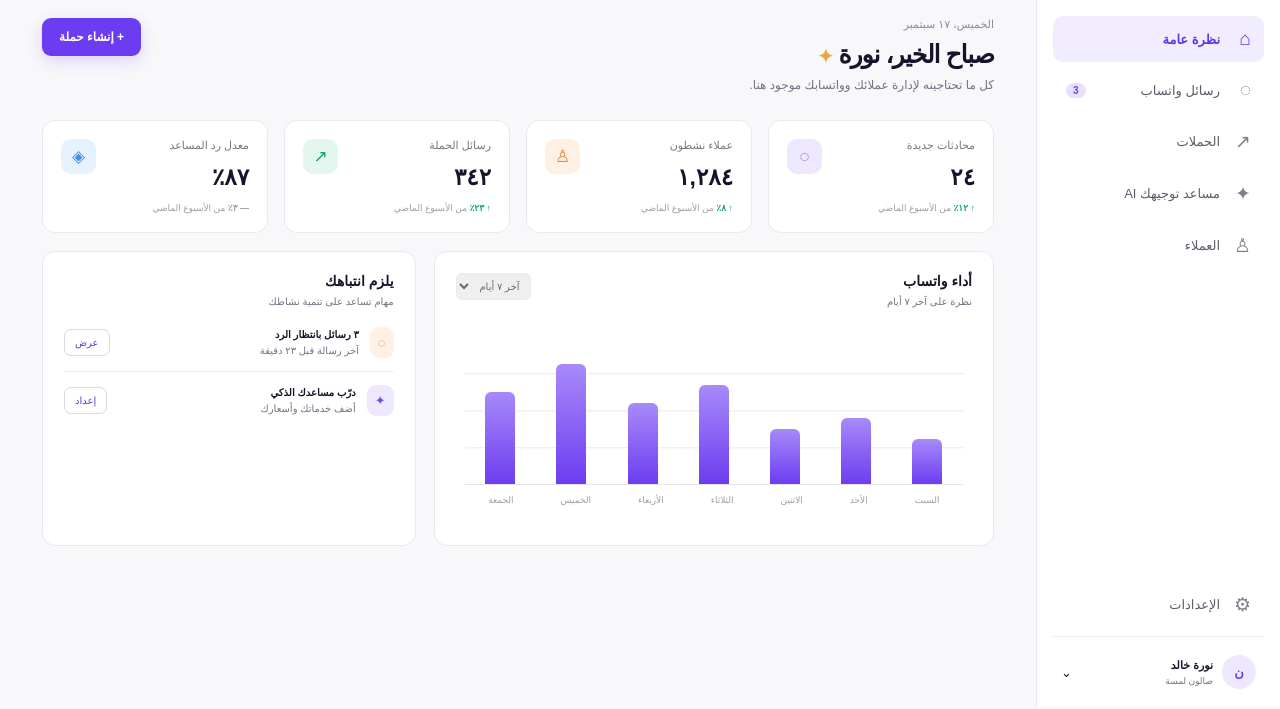
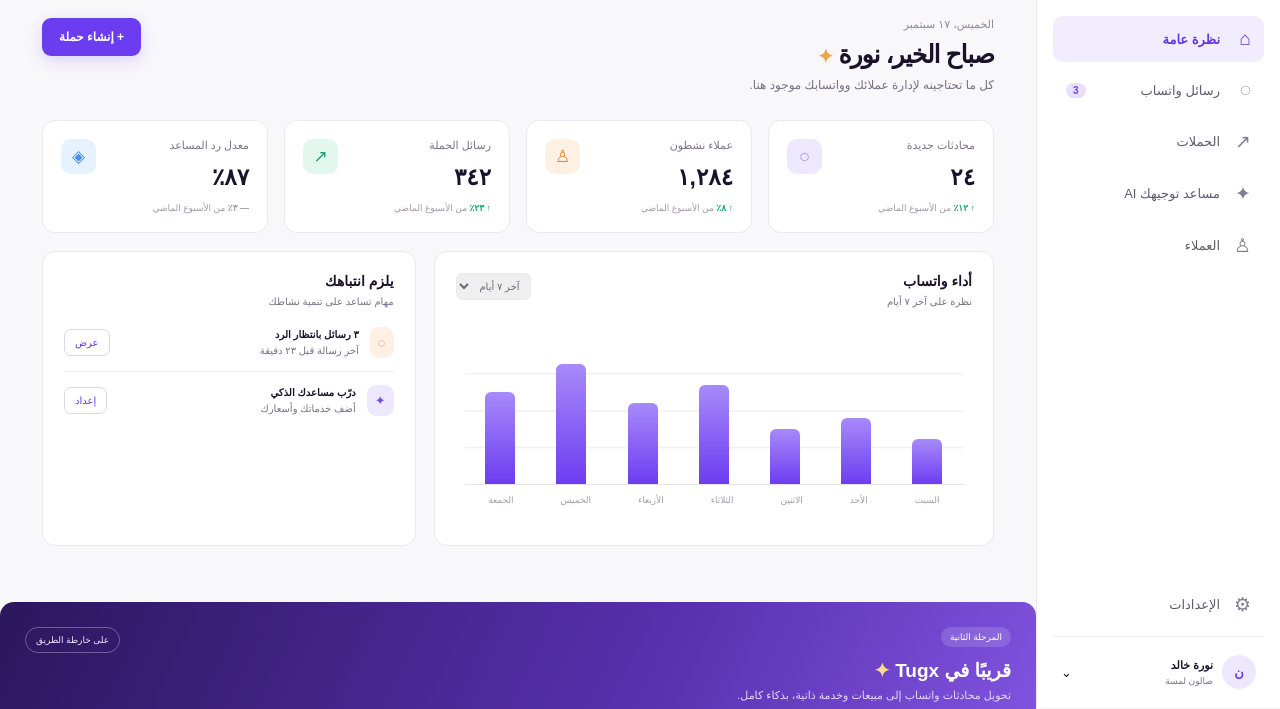
Before and after one commit to Tugxs/tugx-sa, a plain HTML site: page index.html in a window 1280 px wide. Shown: the part 93-802 px from the top of the page. Drawn offline with Linux system fonts and the light colour scheme; a web font is replaced by a local one.

Commit message:
Add coming soon phase two experience

```diff
--- a/index.html
+++ b/index.html
@@ -8,6 +8,7 @@
     <link rel="preconnect" href="https://fonts.gstatic.com" crossorigin />
     <link href="https://fonts.googleapis.com/css2?family=Alexandria:wght@400;500;600;700;800&display=swap" rel="stylesheet" />
     <link rel="stylesheet" href="styles.css" />
+    <link rel="stylesheet" href="soon.css" />
   </head>
   <body>
     <div class="shell">
@@ -30,6 +31,7 @@
           <div class="stats"><article><span class="stat-icon purple">◌</span><p>محادثات جديدة</p><h2>٢٤</h2><small class="up">↑ ١٢٪ <em>من الأسبوع الماضي</em></small></article><article><span class="stat-icon orange">♙</span><p>عملاء نشطون</p><h2>١,٢٨٤</h2><small class="up">↑ ٨٪ <em>من الأسبوع الماضي</em></small></article><article><span class="stat-icon green">↗</span><p>رسائل الحملة</p><h2>٣٤٢</h2><small class="up">↑ ٢٣٪ <em>من الأسبوع الماضي</em></small></article><article><span class="stat-icon blue">◈</span><p>معدل رد المساعد</p><h2>٨٧٪</h2><small class="steady">— ٣٪ <em>من الأسبوع الماضي</em></small></article></div>
           <div class="grid"><section class="card chart-card"><div class="card-head"><div><h3>أداء واتساب</h3><p>نظرة على آخر ٧ أيام</p></div><select><option>آخر ٧ أيام</option></select></div><div class="chart"><div class="bars"><i style="height:31%"></i><i style="height:46%"></i><i style="height:38%"></i><i style="height:69%"></i><i style="height:56%"></i><i style="height:83%"></i><i style="height:64%"></i></div><div class="days"><span>السبت</span><span>الأحد</span><span>الاثنين</span><span>الثلاثاء</span><span>الأربعاء</span><span>الخميس</span><span>الجمعة</span></div></div></section><section class="card"><div class="card-head"><div><h3>يلزم انتباهك</h3><p>مهام تساعد على تنمية نشاطك</p></div></div><div class="tasks"><div><span class="task-icon">◌</span><p><strong>٣ رسائل بانتظار الرد</strong><small>آخر رسالة قبل ٢٣ دقيقة</small></p><button data-go="inbox">عرض</button></div><div><span class="task-icon star">✦</span><p><strong>درّب مساعدك الذكي</strong><small>أضف خدماتك وأسعارك</small></p><button data-go="ai">إعداد</button></div></div></section></div>
         </section>
+        <section class="coming-soon"><div class="coming-head"><div><span class="phase">المرحلة الثانية</span><h2>قريبًا في Tugx <i>✦</i></h2><p>تحويل محادثات واتساب إلى مبيعات وخدمة ذاتية، بذكاء كامل.</p></div><span class="roadmap-pill">على خارطة الطريق</span></div><div class="coming-grid"><article><span class="feature-icon payment">◈</span><h3>روابط دفع ذكية</h3><p>أنشئ رابط الدفع وأرسله للعميل مباشرة من المحادثة.</p><b>قريبًا</b></article><article><span class="feature-icon agent">✦</span><h3>توجيهك AI المتقدم</h3><p>يفهم ملفاتك وكتالوجك ويرد بدقة على أسئلة العملاء.</p><b>قريبًا</b></article><article><span class="feature-icon booking">▦</span><h3>حجوزات تلقائية</h3><p>يحجز المواعيد ويؤكدها تلقائيًا وفق الأوقات المتاحة.</p><b>قريبًا</b></article></div></section>
 
         <section id="inbox" class="view"><div class="page-title"><div><p class="eyebrow">واتساب للأعمال</p><h1>صندوق الوارد</h1></div><button class="outline">تصفية</button></div><div class="inbox"><aside class="conversations"><input placeholder="⌕  ابحثي في المحادثات" /><button class="conversation selected"><span class="avatar amber">س</span><p><strong>سارة العتيبي</strong><small>هل يوجد موعد اليوم؟</small></p><em>١٠:٣٢</em></button><button class="conversation"><span class="avatar pink">ر</span><p><strong>ريم القحطاني</strong><small>شكرًا، موعدي مؤكد</small></p><em>أمس</em></button><button class="conversation"><span class="avatar purple-avatar">ل</span><p><strong>لينا محمد</strong><small>كم سعر البديكير؟</small></p><em>أمس</em></button></aside><section class="chat"><div class="chat-head"><span class="avatar amber">س</span><div><strong>سارة العتيبي</strong><small><i></i> متصلة الآن</small></div><button>•••</button></div><div class="messages"><time>اليوم</time><div class="message inbound">مرحبًا، هل يوجد موعد اليوم لتصفيف الشعر؟<small>١٠:٣٠</small></div><div class="ai-note">✦ اقترح توجيهك AI: لدينا موعد متاح الساعة ٥:٠٠ مساءً</div><div class="message outbound">أهلًا سارة! نعم، متاح لدينا اليوم الساعة ٥:٠٠ مساءً. هل يناسبك؟<small>١٠:٣١ ✓✓</small></div><div class="message inbound">ممتاز، مناسب جدًا 🙏<small>١٠:٣٢</small></div></div><div class="composer"><button>＋</button><input placeholder="اكتبي رسالة..." /><button class="send">➤</button></div></section></div></section>
 
--- /dev/null
+++ b/soon.css
@@ -0,0 +1 @@
+.coming-soon{margin-top:18px;background:linear-gradient(115deg,#2b175c,#5730ad 58%,#8859e8);color:#fff;border-radius:14px;padding:25px}.coming-head{display:flex;justify-content:space-between}.phase,.roadmap-pill,.coming-grid b{font-size:9px;border-radius:20px}.phase{display:inline-block;background:#ffffff24;padding:5px 9px}.coming-head h2{font-size:19px;margin:12px 0 7px}.coming-head h2 i{color:#ffdb8b;font-style:normal}.coming-head p{margin:0;color:#e3d8ff;font-size:11px}.roadmap-pill{height:max-content;border:1px solid #ffffff4b;padding:7px 10px;color:#eee8ff}.coming-grid{display:grid;grid-template-columns:repeat(3,1fr);gap:11px;margin-top:22px}.coming-grid article{background:#ffffff14;border:1px solid #ffffff24;border-radius:10px;padding:14px}.feature-icon{display:grid;place-items:center;width:30px;height:30px;background:#ffffff20;border-radius:8px;font-size:16px}.payment{color:#ffd58d}.agent{color:#d7c7ff}.booking{color:#aae8d1}.coming-grid h3{font-size:11px;margin:10px 0 5px}.coming-grid p{font-size:9px;line-height:1.8;color:#e5dcff;margin:0 0 13px}.coming-grid b{border:1px solid #ffffff38;color:#f1eaff;padding:4px 7px;font-weight:500}@media(max-width:620px){.coming-grid{grid-template-columns:1fr}.roadmap-pill{display:none}}
```
